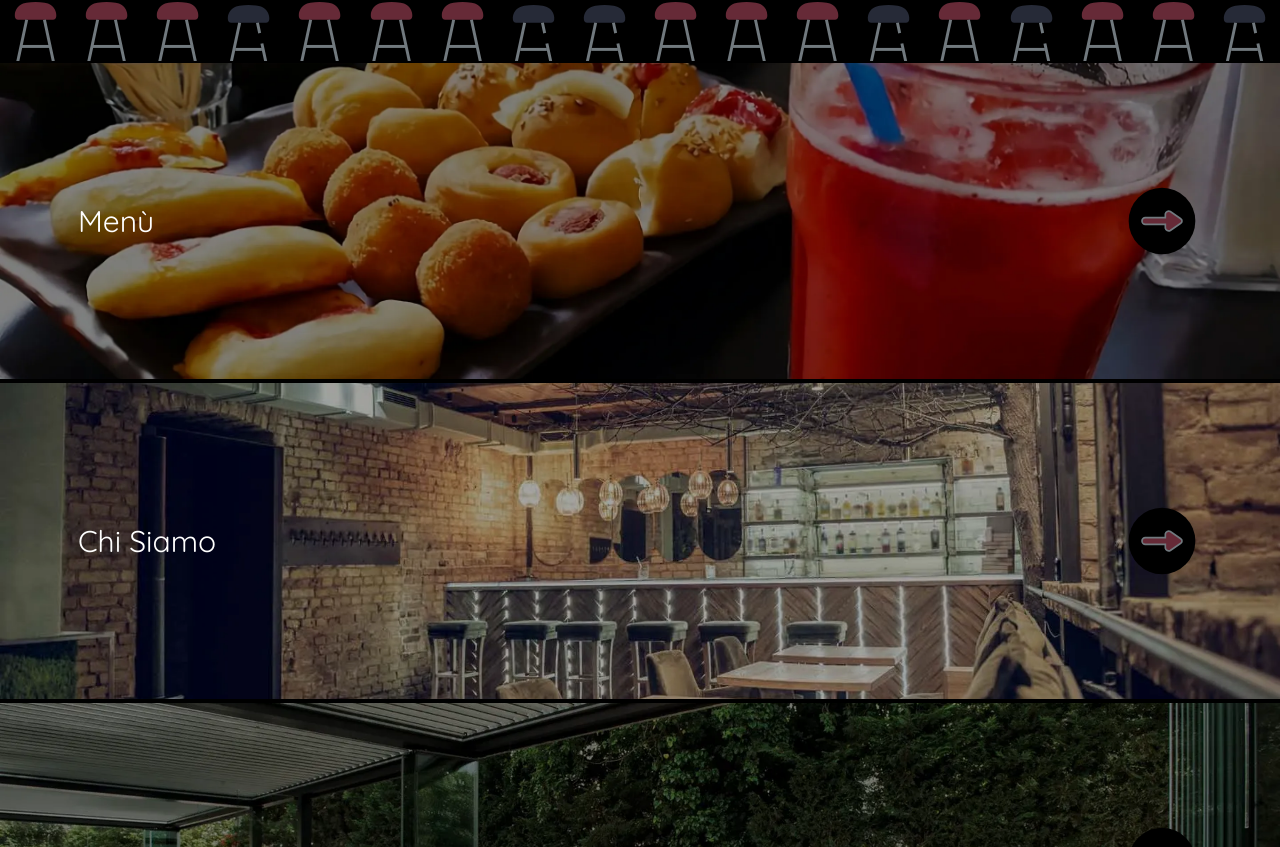
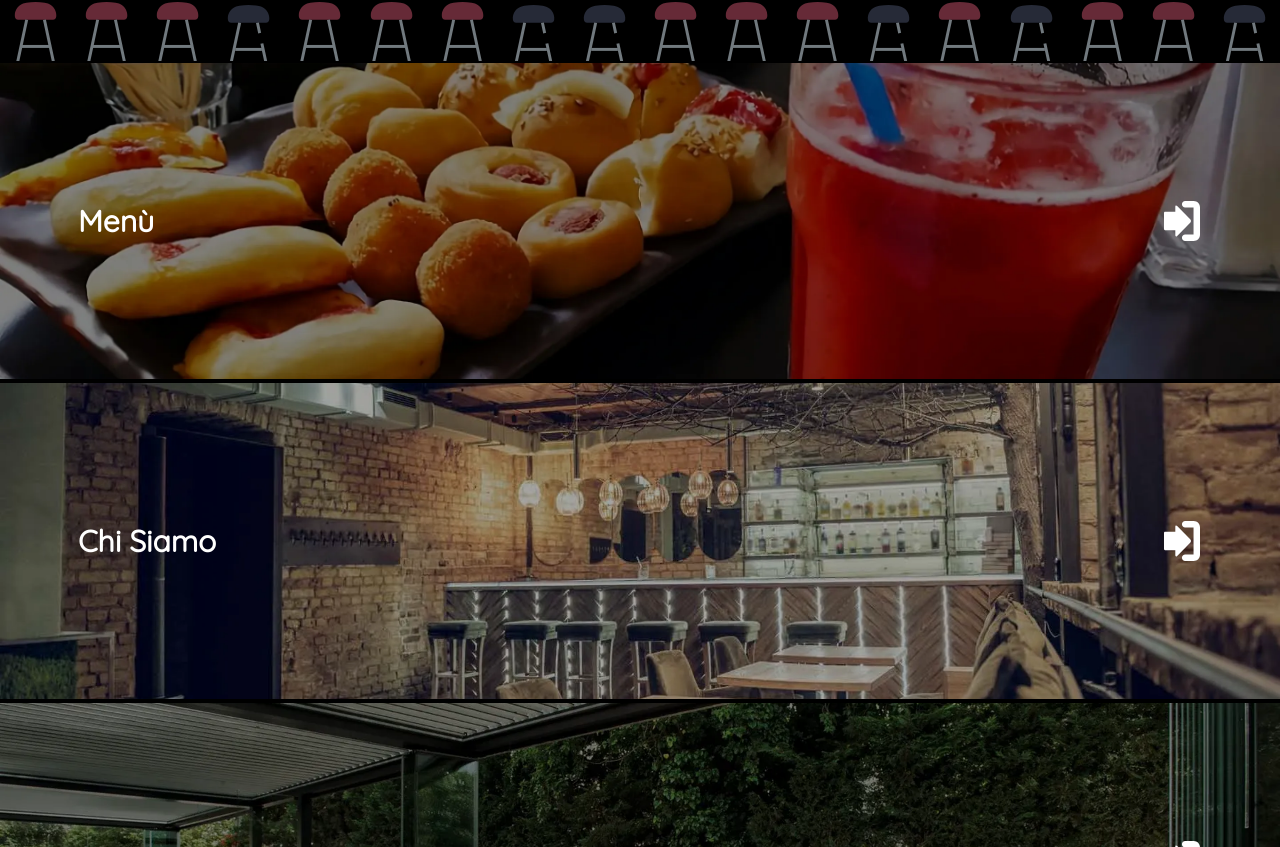
Before and after one commit to Massolinii/bar_brughi, a Next.js app: page / in a window 1280 px wide. Shown: the part 1613-2460 px from the top of the page. Built offline with nearby package versions, Linux system fonts and the light colour scheme.

Commit message:
fixed main color and homebanner arrow

```diff
--- a/src/app/layout.js
+++ b/src/app/layout.js
@@ -21,7 +21,7 @@ export const metadata = {
 export default function RootLayout({ children }) {
   return (
     <html lang="en">
-      <body className={inter.className}>
+      <body className={inter.className} suppressHydrationWarning={true}>
         <div className="text-white">
           <NavbarAddress />
           <Navbar />
--- a/src/assets/SvgIcons.js
+++ b/src/assets/SvgIcons.js
@@ -107,14 +107,21 @@ c0-7.77-5.463-14.466-13.071-16.021L154.93,43.007l224.071-0.052l0.017,371.591L333
     </svg>
   ),
   HomeBannerArrow: () => (
-    <svg fill="#000000" width="80px" height="80px" viewBox="0 0 24 24">
-      <circle cx="12" cy="12" r="10"></circle>
-      <path
-        d="M17.62,11.31,14.5,9.17a1,1,0,0,0-1.5.69V11H7a1,1,0,0,0,0,2h6v1.14a1,1,0,0,0,1.5.69l3.12-2.14A.82.82,0,0,0,17.62,11.31Z"
-        stroke="#71797E"
-        strokeWidth="0.5"
-        fill="#662a37"
-      ></path>
+    <svg fill="#fff" width="40px" height="40px" viewBox="0 0 569.16 569.16">
+      <g>
+        <g>
+          <path
+            d="M451.919,0h-122.4c-25.355,0-45.9,20.551-45.9,45.9s20.544,45.9,45.9,45.9h119.34V477.36h-119.34
+			c-25.355,0-45.9,20.545-45.9,45.899c0,25.355,20.544,45.9,45.9,45.9h122.4c48.93,0,88.74-39.811,88.74-88.74V88.74
+			C540.659,39.811,500.849,0,451.919,0z"
+          />
+          <path
+            d="M401.216,258.209L215.797,72.792c-14.566-14.566-26.371-9.676-26.371,10.924v70.777H43.421
+			c-8.238,0-14.92,6.677-14.92,14.921v230.332c0,8.237,6.683,14.921,14.92,14.921h146.005v70.777
+			c0,20.594,11.805,25.49,26.371,10.925l185.418-185.418C415.78,296.386,415.78,272.774,401.216,258.209z"
+          />
+        </g>
+      </g>
     </svg>
   ),
   Stool: () => (
--- a/src/components/Hero.js
+++ b/src/components/Hero.js
@@ -1,3 +1,4 @@
+/* eslint-disable react/no-unescaped-entities */
 import image1 from "../images/bancone-prova.webp";
 
 export default function Hero() {
@@ -14,7 +15,9 @@ export default function Hero() {
       <div className="container mx-auto z-10 p-2">
         <div className="w-full text-left">
           <h1 className="text-4xl">Bar Brughi</h1>
-          <p className="text-lg">prova prova</p>
+          <p className="text-lg">
+            La risposta alla frase <br /> 'Dove dobbiamo andare stasera?'
+          </p>
           <br /> <br />
           <button
             className="mt-4 bg-magenta hover:bg-rose-900 font-bold py-2 px-4 rounded"
--- a/src/components/HomeBanner.js
+++ b/src/components/HomeBanner.js
@@ -1,6 +1,6 @@
 import SVGIcons from "@/assets/SvgIcons";
 
-export default function HomeBanner({ image, text, link }) {
+export default function HomeBanner({ image, text, link, icon }) {
   return (
     <div
       className="relative  mx-auto w-full h-60 md:h-80 bg-overlay border-y-2 border-black "
@@ -18,13 +18,13 @@ export default function HomeBanner({ image, text, link }) {
             target="_blank"
             rel="noopener noreferrer"
           >
-            <h2 className="text-2xl md:text-3xl mb-0">{text}</h2>
+            <h2 className="text-2xl md:text-3xl mb-0 font-bold">{text}</h2>
           </a>
         </div>
         <div>
           <a
             href={link}
-            className="text-white text-6xl md:text-8xl no-underline"
+            className="text-6xl"
             target="_blank"
             rel="noopener noreferrer"
           >
--- a/tailwind.config.js
+++ b/tailwind.config.js
@@ -9,7 +9,7 @@ module.exports = {
     extend: {
       colors: {
         transparent: "transparent",
-        magenta: "#4a1621",
+        magenta: "#a85566",
       },
       rotate: {
         135: "135deg",
```
